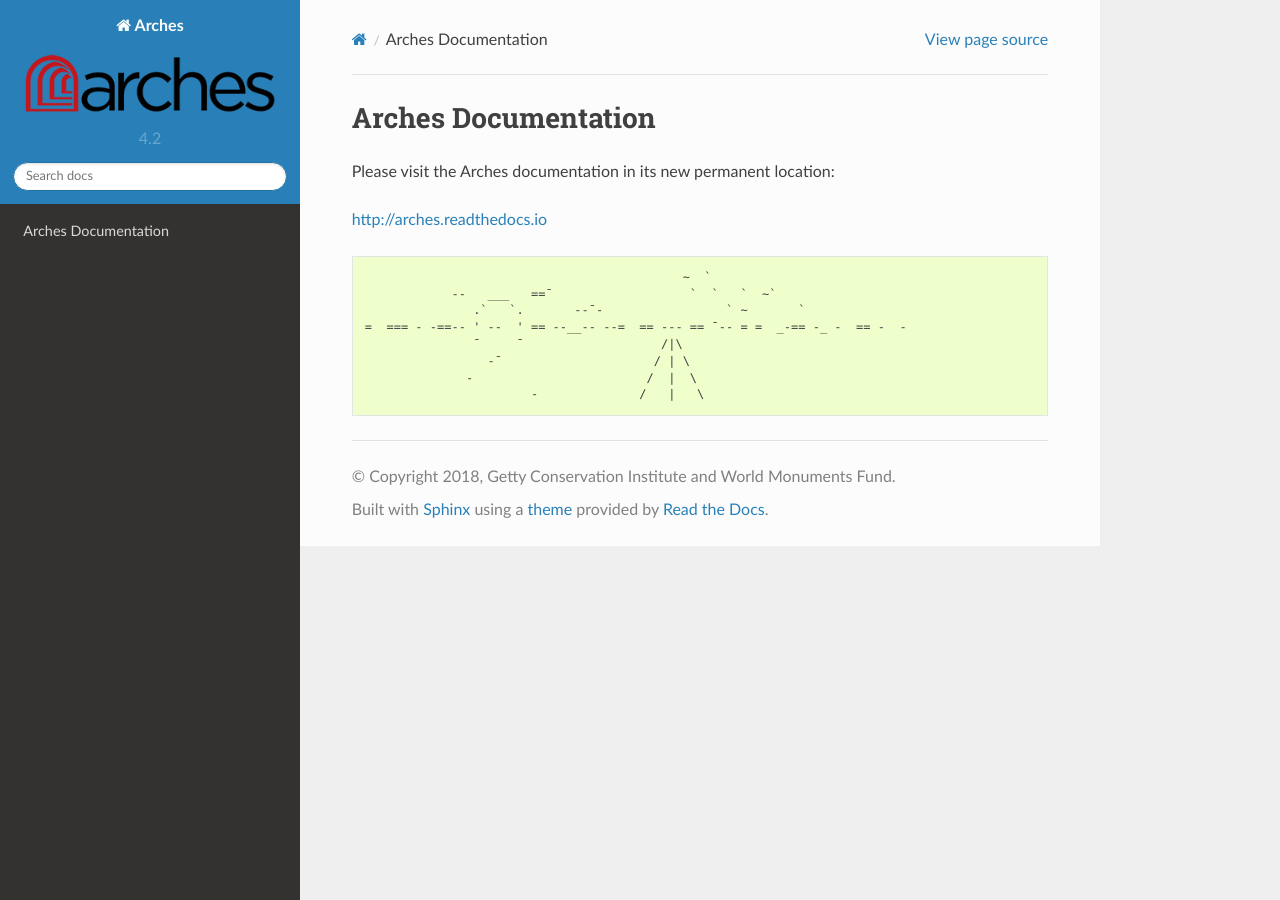
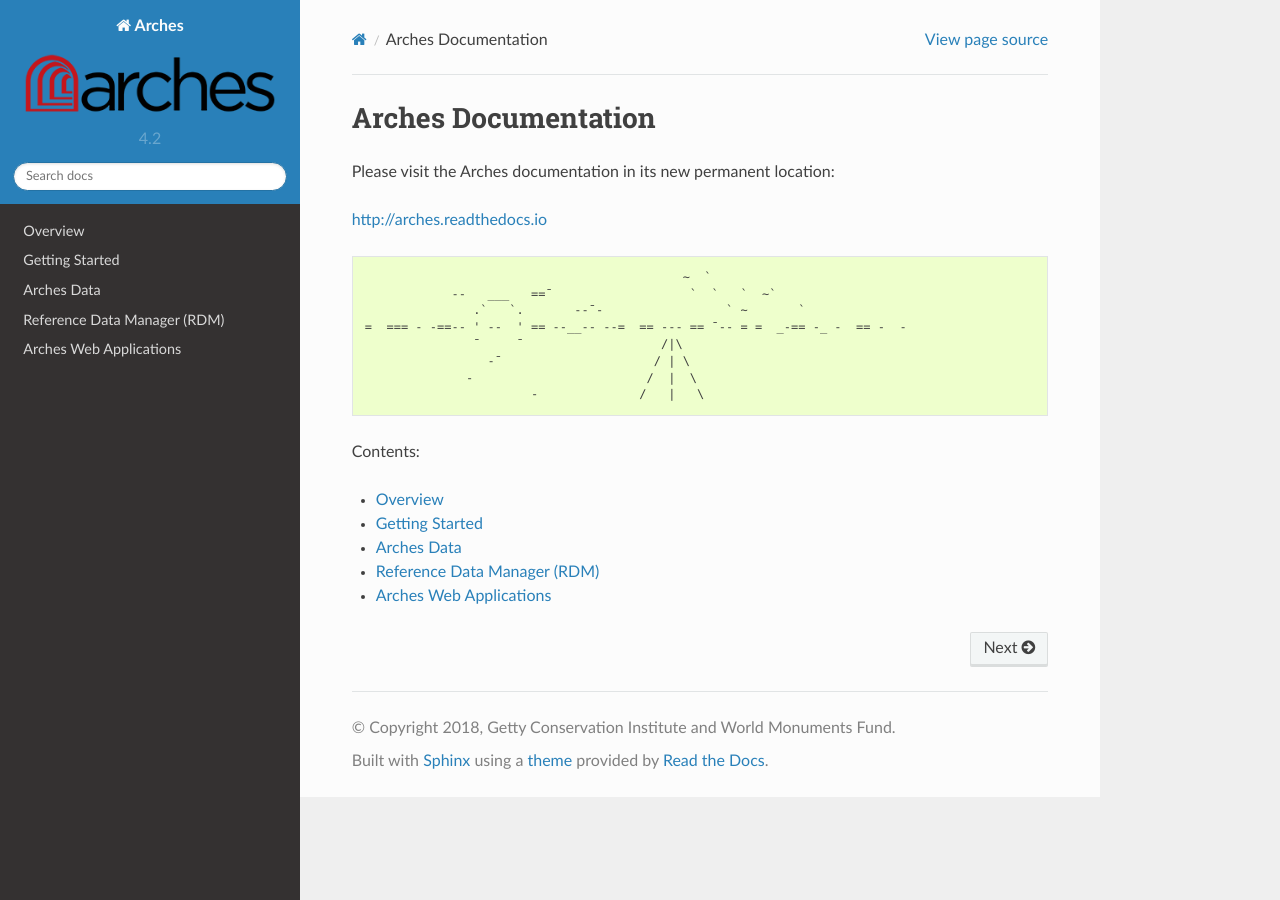
Before and after one commit to legiongis/arches-docs-deprecate, a Sphinx documentation site: the page built from docs/index.txt, in a window 1280 px wide. Built offline with Sphinx 7.4.7 and the Read the Docs theme 2.0.0, drawn with Linux system fonts in a browser that asks for light colours.

Commit message:
add index contents so rtd will build the pages

```diff
--- a/docs/index.txt
+++ b/docs/index.txt
@@ -16,3 +16,14 @@ http://arches.readthedocs.io
                      -¯                     / | \
                   -                        /  |  \
                            -              /   |   \
+
+Contents:
+
+.. toctree::
+   :maxdepth: 2
+
+   overview
+   getting-started
+   arches-data
+   rdm
+   arches-web-applications
```
